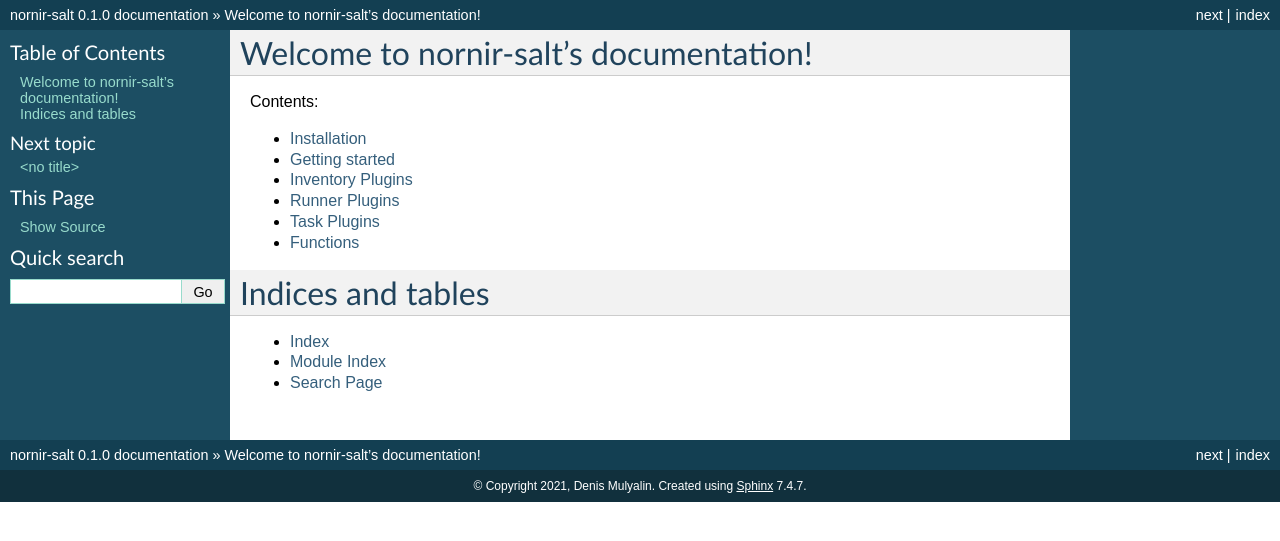
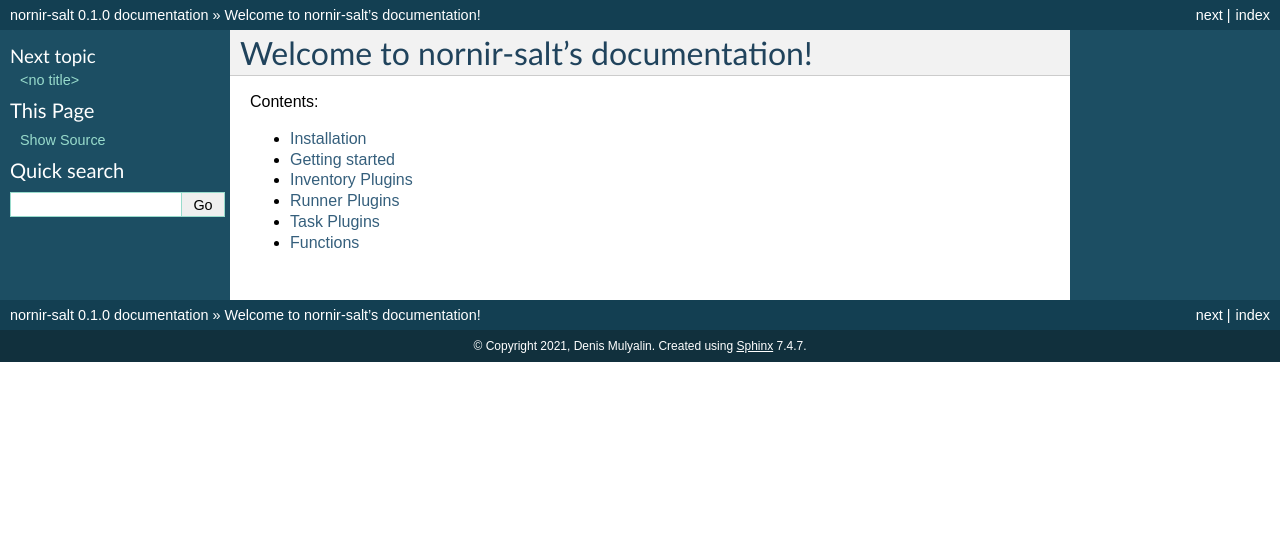
Before and after one commit to dmulyalin/nornir-salt, a Sphinx documentation site: the page built from docs/source/index.rst, in a window 1280 px wide. Shown: the top 541 px of the page. Built offline with Sphinx 7.4.7, drawn with Linux system fonts in a browser that asks for light colours.

```diff
--- a/docs/source/index.rst
+++ b/docs/source/index.rst
@@ -12,10 +12,3 @@ Welcome to nornir-salt's documentation!
    Runner Plugins
    Task Plugins
    Functions
-
-Indices and tables
-==================
-
-* :ref:`genindex`
-* :ref:`modindex`
-* :ref:`search`
--- a/setup.py
+++ b/setup.py
@@ -1,6 +1,6 @@
 import setuptools
 
-__version__ = "0.2.4"
+__version__ = "0.3.0"
 __author__ = "Denis Mulyalin"
 
 with open("README.md", "r") as f:
```
